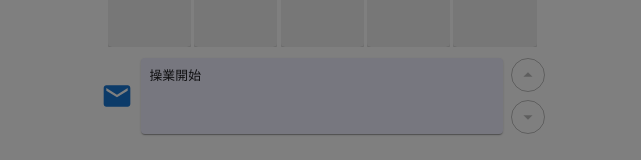
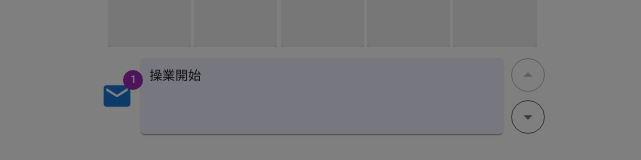
Before and after one commit to nabetani/game24f, a React (Vite) app in the folder tfactory/: page / in a window 1280 px wide. Shown: the part 614-774 px from the top of the page, without its empty margins (319-960 px from the left). Built offline with nearby package versions, Linux system fonts and the light colour scheme.

Commit message:
一瞬バッジが -1 になる問題を修正

```diff
--- a/tfactory/src/MessageList.tsx
+++ b/tfactory/src/MessageList.tsx
@@ -28,7 +28,7 @@ export function MessageList(
 
   return <Mui.Grid2 container spacing={1} sx={{ p: 1 }}>
     <Mui.Grid2 size="auto" sx={{ display: 'flex', alignItems: 'center' }}>
-      <Mui.Badge color="secondary" badgeContent={msgs.length - msgIx[1] - 1} >
+      <Mui.Badge color="secondary" badgeContent={Math.max(0, msgs.length - msgIx[1] - 1)} >
         <Icon.Mail fontSize="large" color="primary" />
       </Mui.Badge>
     </Mui.Grid2>
--- a/tfactory/src/game2.ts
+++ b/tfactory/src/game2.ts
@@ -361,7 +361,7 @@ const newHouse = (x: number, y: number, q: Quality): Cell => {
 }
 
 export const emptyWorld = (): World => {
-  const d0 = 365 * 24 * 60 * 60 * 40
+  const d0 = 0
   return {
     prev: {
       duration: d0,
```
